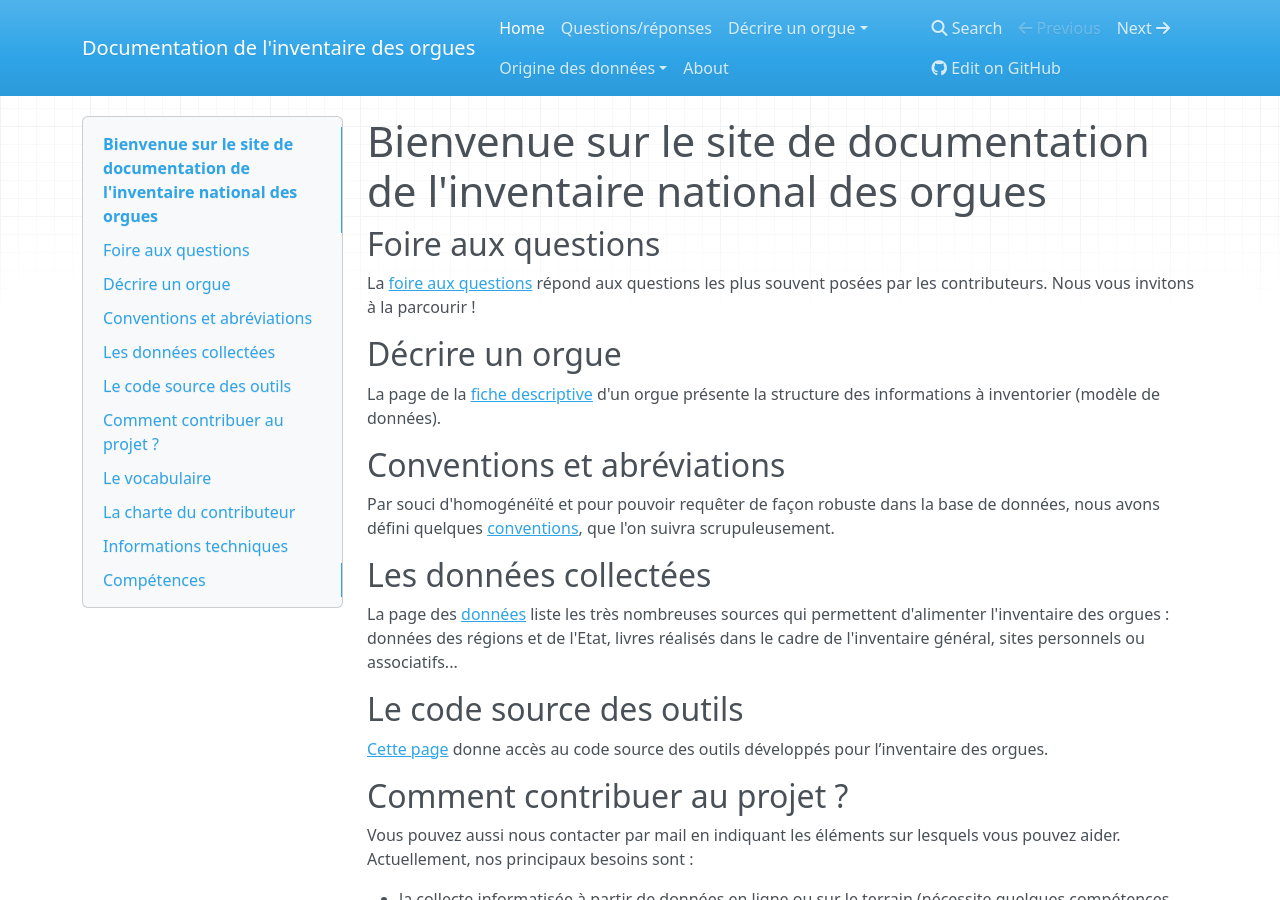
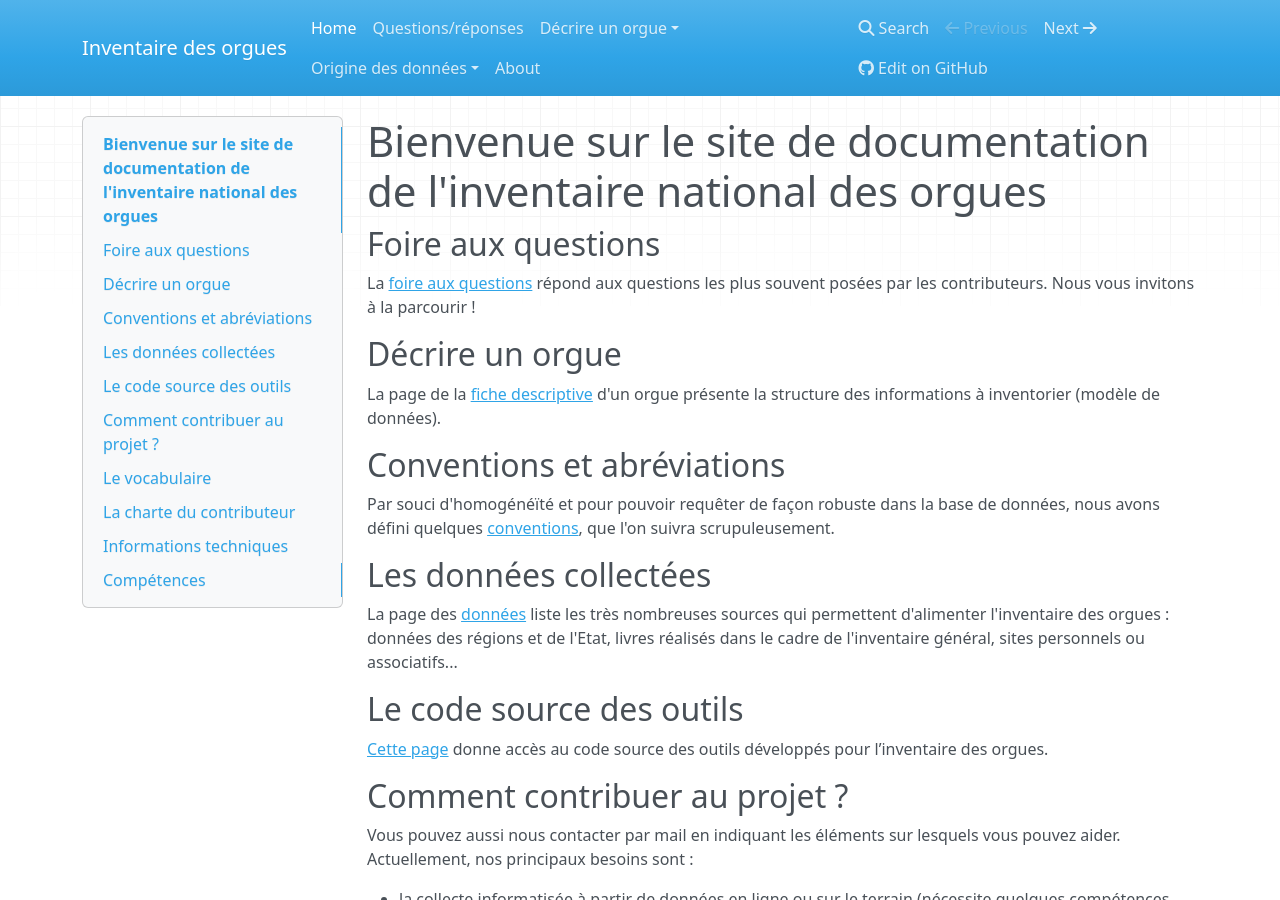
Before and after one commit to inventaire-des-orgues/docs, an MkDocs documentation site: the page built from docs/index.md, in a window 1280 px wide and 900 px high. Built offline with MkDocs 1.6.1, drawn with Linux system fonts in a browser that asks for light colours; nearby versions of some CDN libraries.

Commit message:
Titre plus court

```diff
--- a/mkdocs.yml
+++ b/mkdocs.yml
@@ -1,4 +1,4 @@
-site_name: Documentation de l'inventaire des orgues
+site_name: Inventaire des orgues
 site_url: https://docs.inventaire-des-orgues.fr/
 site_description: Documentation de l'inventaire des orgues
 site_author: Gwilherm Poullennec
```
